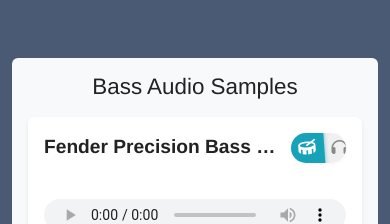
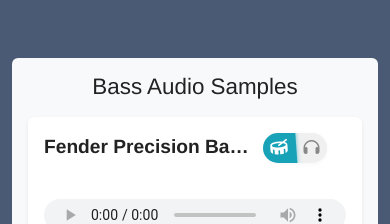
Before and after one commit to cpecoraro18/chrispecmusic, a Nuxt app in the folder frontend/: page / in a window 390 px wide. Shown: the part 1580-1804 px from the top of the page. Built offline with nearby package versions, Linux system fonts and the light colour scheme; no server answers.

Commit message:
Fix audio sample mobile view

```diff
--- a/frontend/components/BassAudioSamples.vue
+++ b/frontend/components/BassAudioSamples.vue
@@ -203,6 +203,7 @@
 .sample-title {
   font-weight: 600;
   font-size: 1.1rem;
+  max-width: 70%;
   white-space: nowrap;
   overflow: hidden;
   text-overflow: ellipsis;
```
